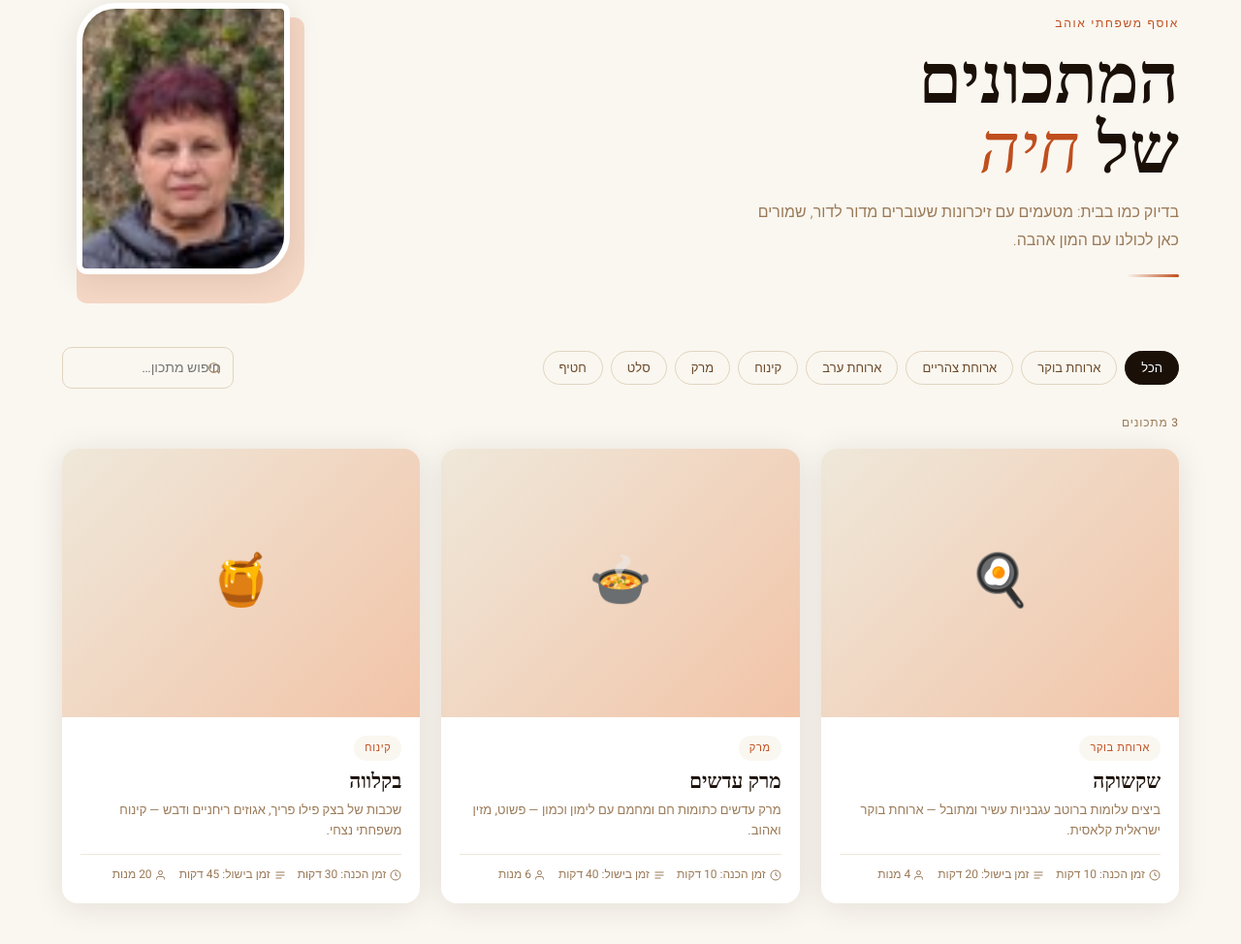
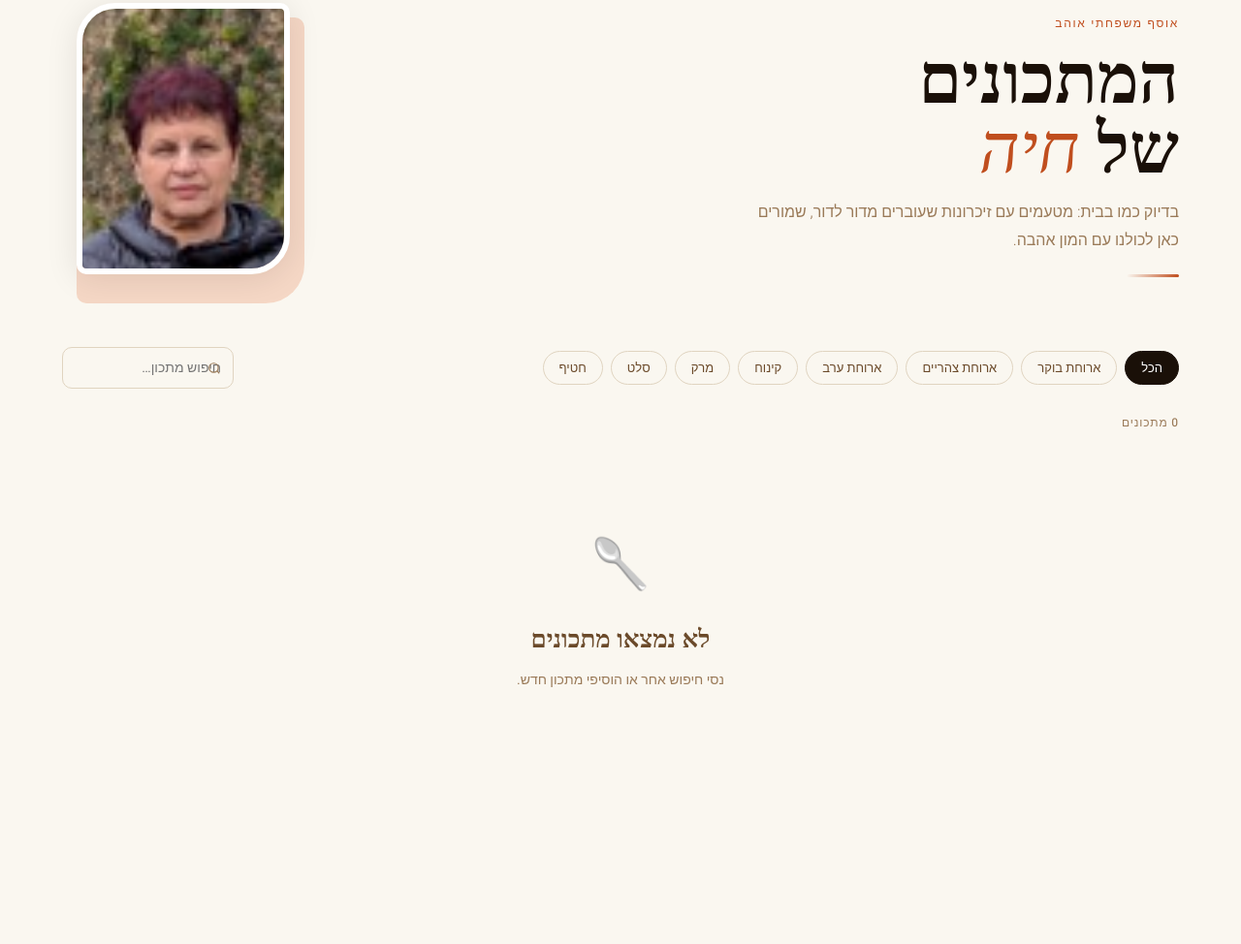
Before and after one commit to yuvalkronenfeld/haya-cooking, a plain HTML site: page index.html in a window 1280 px wide. Shown: the part 925-1899 px from the top of the page at 97% size. After the commit the page ends 1798 px from the top, so only its background shows below. Drawn offline with Linux system fonts and the light colour scheme; a web font is replaced by a local one.

Commit message:
Remove default recipes initialization

```diff
--- a/index.html
+++ b/index.html
@@ -439,26 +439,6 @@ function getAutoImage(recipeName) {
   return "";
 }
 
-if(!recipes.length){
-  recipes=[
-    {id:1,name:"שקשוקה",category:"ארוחת בוקר",servings:4,prep:"10 דקות",cook:"20 דקות",
-     desc:"ביצים עלומות ברוטב עגבניות עשיר ומתובל — ארוחת בוקר ישראלית קלאסית.",
-     image:"",emoji:"🍳",
-     ingredients:["6 ביצים","קופסת עגבניות מרוסקות","פלפל אדום גדול","בצל גדול","3 שיני שום","כפית כמון","כפית פפריקה מתוקה","קורט פלפל חריף","פטרוזיליה טרייה","מלח ופלפל לפי טעם"],
-     steps:["מחממים שמן זית במחבת רחבה על אש בינונית.","מטגנים בצל ופלפל עד שמתרכך, כ-5 דקות.","מוסיפים שום ותבלינים ומערבבים דקה.","יוצקים עגבניות מרוסקות, מתבלים ומבשלים 10 דקות.","יוצרים גומות ברוטב ושוברים ביצים.","מכסים ומבשלים עד שהחלבון מוצק.","מגישים עם לחם ופטרוזיליה."]},
-    {id:2,name:"מרק עדשים",category:"מרק",servings:6,prep:"10 דקות",cook:"40 דקות",
-     desc:"מרק עדשים כתומות חם ומחמם עם לימון וכמון — פשוט, מזין ואהוב.",
-     image:"",emoji:"🍲",
-     ingredients:["2 כוסות עדשים כתומות","בצל גדול","4 שיני שום","גזר","כפית כמון","חצי כפית כורכום","מיץ לימון","6 כוסות מרק ירקות","שמן זית","מלח ופלפל","כוסברה טרייה"],
-     steps:["מחממים שמן ומטגנים בצל עד הזהבה.","מוסיפים שום, גזר, כמון וכורכום.","שוטפים עדשים ומוסיפים עם המרק.","מביאים לרתיחה ומבשלים 30 דקות.","טוחנים חלקית לקבלת מרקם קרמי.","מוסיפים לימון ומתקנים תיבול."]},
-    {id:3,name:"בקלווה",category:"קינוח",servings:20,prep:"30 דקות",cook:"45 דקות",
-     desc:"שכבות של בצק פילו פריך, אגוזים ריחניים ודבש — קינוח משפחתי נצחי.",
-     image:"",emoji:"🍯",
-     ingredients:["500 גרם בצק פילו","300 גרם אגוזי מלך ופיסטוקים","200 גרם חמאה מומסת","כוס דבש","כוס סוכר","חצי כוס מים","כפית מי ורדים","כפית קינמון","קורט הל"],
-     steps:["קוצצים אגוזים עם קינמון והל.","מחממים תנור ל-175°.","משמנים תבנית ומניחים 8 שכבות פילו, כל שכבה מוברשת בחמאה.","פורסים אגוזים ומשכבים שוב פילו.","חורצים ריבועים לפני אפייה.","אופים 45 דקות עד הזהבה.","מרתיחים סוכר, מים, דבש ומי ורדים.","יוצקים סירופ חם על הבקלווה ומצננים."]}
-  ];
-  save();
-}
 function save(){localStorage.setItem('haya_he',JSON.stringify(recipes));}
 
 function updateCategorySelect() {
```
